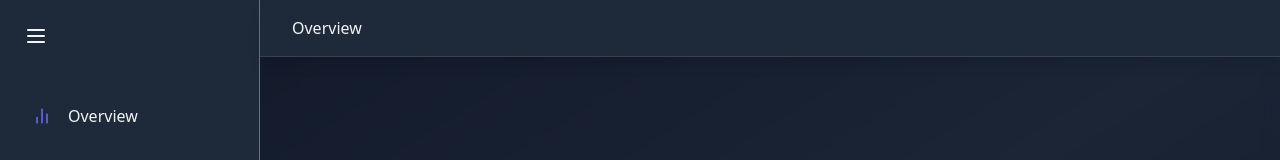
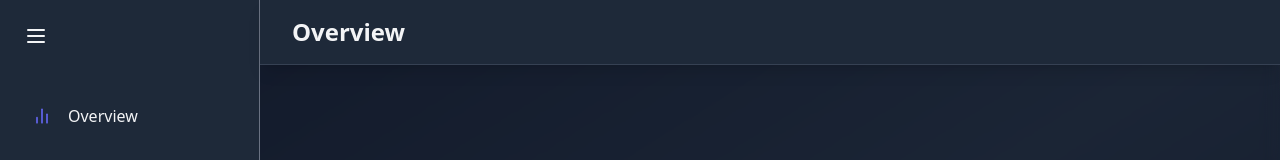
Before and after one commit to HumbleBoyy/Dashboard-Admin-Panel, a React (Vite) app: page / in a window 1280 px wide. Shown: the top 160 px of the page. Built offline with nearby package versions, Linux system fonts and the light colour scheme.

Commit message:
New Commit

```diff
--- a/src/modules/Header.jsx
+++ b/src/modules/Header.jsx
@@ -6,7 +6,7 @@ const Header = () => {
     const {pathname} = useLocation()
   return (
     <header className='w-full mx-auto py-4 px-4 sm:px-6 lg:px-8 bg-gray-800 bg-opacity-50 backdrop-blur-md shadow-lg border-b border-gray-700'>
-        {sidebarLinks.map((item) => item.link === pathname ? <h1>{item.title}</h1> : null)}
+        {sidebarLinks.map((item) => item.link === pathname ? <h1 className='text-2xl font-semibold text-gray-100'>{item.title}</h1> : null)}
     </header>
   )
 }
```
